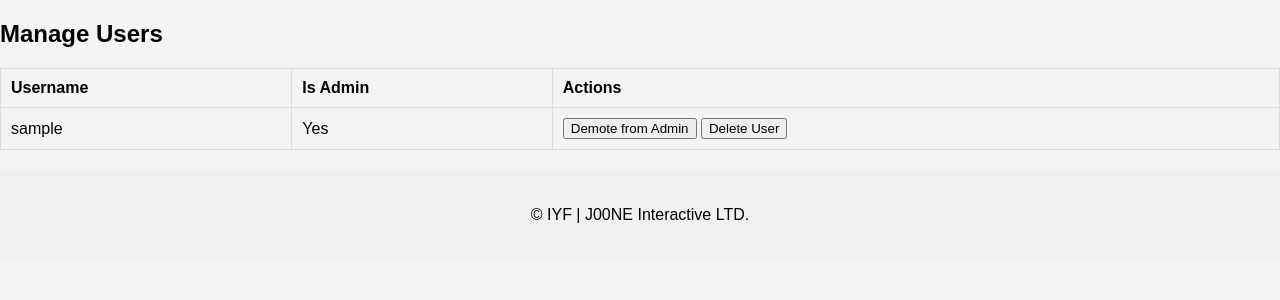
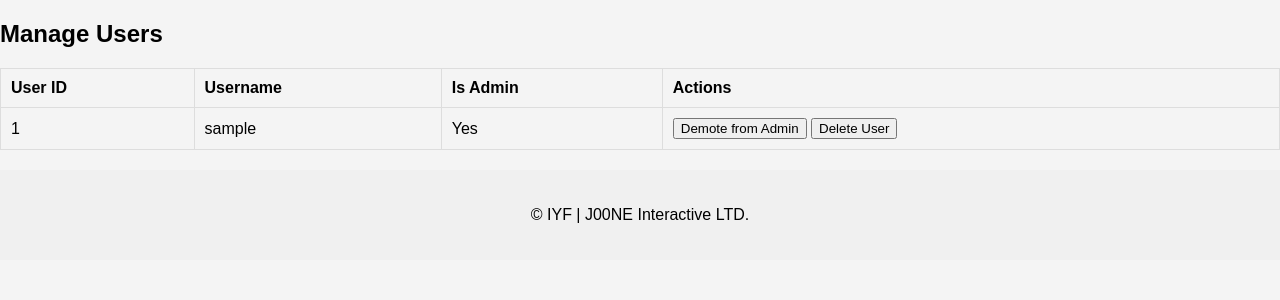
Before and after one commit to everjaydead/estore, a Flask app: page /manage_users in a window 1280 px wide. Shown: the part 189-489 px from the top of the page. Run offline with Flask 3, Linux system fonts and the light colour scheme; the visitor is signed in with stand-in values (Sample User, id 1); tables that the repository leaves empty hold one stand-in row (values such as "Sample post").

Commit message:
Fix user management display and ensure user data is passed correctly

```diff
--- a/app.py
+++ b/app.py
@@ -324,6 +324,8 @@ def manage_users():
             flash(f'User {action}d successfully.')
 
     users_list = User.query.all()
+    print(users_list)  # Debug statement to verify data
+
     return render_template('manage_users.html', users=users_list)
 
 @app.route('/users', methods=['GET'])
--- a/templates/manage_users.html
+++ b/templates/manage_users.html
@@ -5,6 +5,7 @@
 <table>
     <thead>
         <tr>
+            <th>User ID</th>
             <th>Username</th>
             <th>Is Admin</th>
             <th>Actions</th>
@@ -13,6 +14,7 @@
     <tbody>
         {% for user in users %}
         <tr>
+            <td>{{ user.id }}</td>
             <td>{{ user.username }}</td>
             <td>{{ 'Yes' if user.is_admin else 'No' }}</td>
             <td>
```
